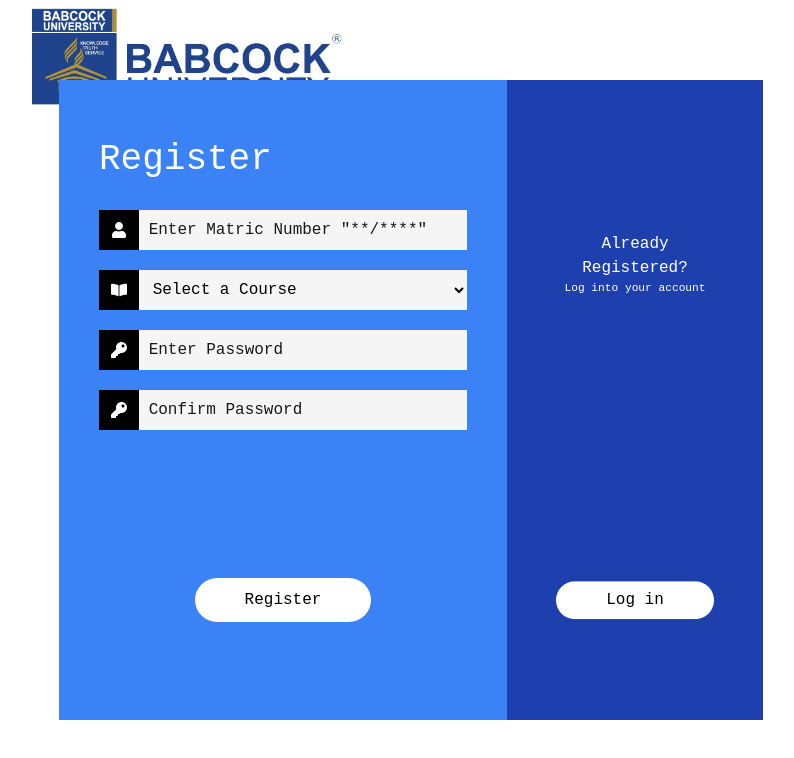
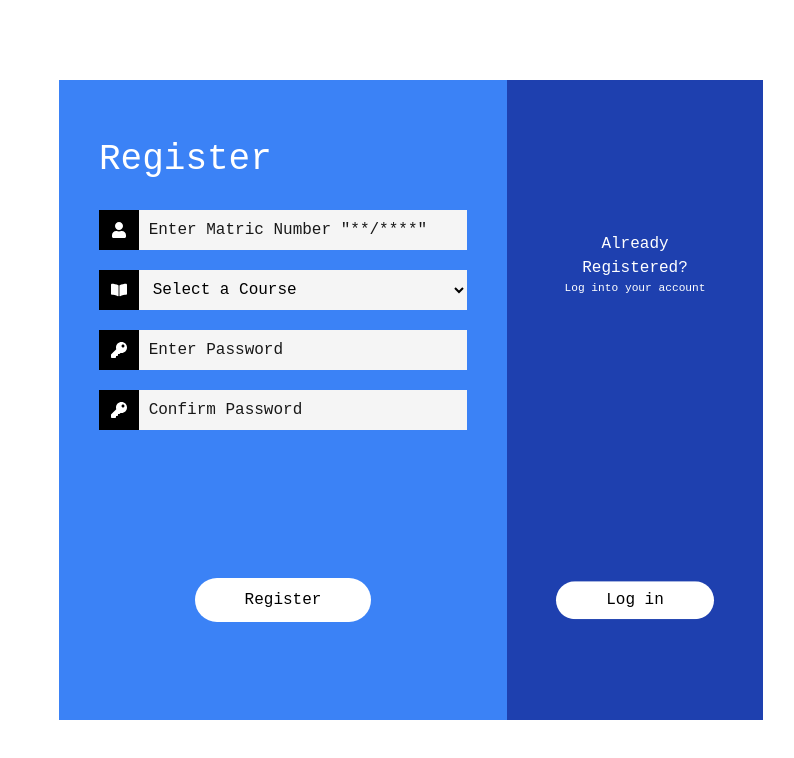
Before and after one commit to Taversh/siwes-app, a Next.js app: page / in a window 1280 px wide. Shown: the top 758 px of the page, without its empty margins (229-1023 px from the left). Built offline with nearby package versions, Linux system fonts and the light colour scheme.

Commit message:
apostrophe fix

```diff
--- a/app/dashboard/page.jsx
+++ b/app/dashboard/page.jsx
@@ -23,7 +23,7 @@ function Dashboard() {
           </p>
           <br />
           <p>
-            Thank you for your commitment to excellence and for being an integral part of our school's success.
+            Thank you for your commitment to excellence and for being an integral part of our school&apos;s success.
           </p>
         </div>
     </div>
--- a/app/globals.css
+++ b/app/globals.css
@@ -17,10 +17,6 @@
 }
 
 body {
-  background-image: url(./Babcock-University-cropped.jpg);
-  background-repeat: no-repeat;
-  background-size: 25%;
-  background-position: 20vw 0vh;
   color: whitesmoke;
   font-family: 'Courier New', Courier, monospace;
 }
--- a/app/layout.js
+++ b/app/layout.js
@@ -8,6 +8,9 @@ export const metadata = {
 export default function RootLayout({ children }) {
   return (
     <html lang="en">
+      <head>
+        <link rel="icon" href="/favicon.ico" />
+      </head>
       <body>{children}</body>
     </html>
   );
--- a/components/styles.css
+++ b/components/styles.css
@@ -1,3 +1,10 @@
+body{
+    background-image: url(../app/Babcock-University-cropped.jpg);
+  background-repeat: no-repeat;
+  background-size: 25%;
+  background-position: 20vw 0vh;
+}
+
 .profile-container{
     position: relative;
     left: 62%;
```
Also changed, not shown: app/Babcock-University-cropped.jpg (deleted), 1 other file (tests, documents, lock files or other folders).
